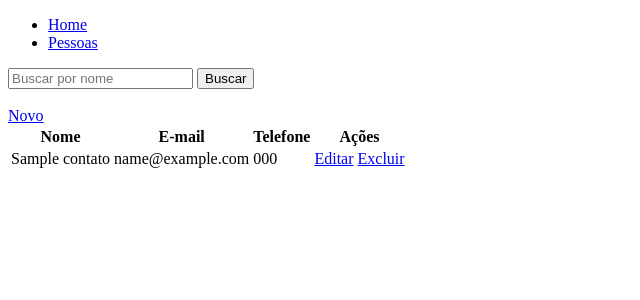
After one commit to luhborba/Lista_de_Contatos-django, a Django app: page /pessoas/1/contatos/ in a window 1280 px wide. The commit adds this page. Shown: the top 300 px of the page, without its empty margins (0-640 px from the left). Run offline with Django 4.2, Linux system fonts and the light colour scheme; tables that the repository leaves empty hold one stand-in row (values such as "Sample post").

Commit message:
Commitando

```diff
--- a/pessoa/models.py
+++ b/pessoa/models.py
@@ -1,4 +1,5 @@
 from email.policy import default
+from tkinter import CASCADE
 from django.db import models
 
 
@@ -9,3 +10,14 @@ class Pessoa(models.Model):
 
     def __str__(self) -> str:
         return self.nome_completo
+
+
+class Contato(models.Model):
+    nome = models.CharField(max_length=256)
+    email = models.EmailField(max_length=256)
+    telefone = models.CharField(max_length=20)
+    pessoa = models.ForeignKey(Pessoa, on_delete=models.CASCADE)
+
+
+    def __str__(self):
+        return self.nome
--- /dev/null
+++ b/pessoa/templates/contatos/contato_list.html
@@ -0,0 +1,33 @@
+{% extends 'main/base.html' %}
+{% block content %}
+<form method="get">
+    <input type="text" name="nome" placeholder="Buscar por nome"/>
+    <input type="submit" value="Buscar"/>
+</form>
+<br>
+<a href="{% url 'contato.novo' pk_pessoa %}">Novo</a>
+<br>
+<table>
+    <thead>
+        <tr>
+            <th>Nome</th>
+            <th>E-mail</th>
+            <th>Telefone</th>
+            <th>Ações</th>
+        </tr>
+    </thead>
+    <tbody>
+        {% for contato in contatos %}
+        <tr>
+            <td>{{contato.nome}}</td>
+            <td>{{ contato.email}}</td>
+            <td>{{ contato.telefone}}</td>
+            <td>
+                <a href="{% url 'contato.edit' pk_pessoa contato.pk %}">Editar</a>
+                <a href="{% url 'contato.del' pk_pessoa contato.pk %}">Excluir</a>
+            </td>
+        </tr>
+        {% endfor %}
+    </tbody>
+</table>
+{% endblock content %}
--- a/pessoa/templates/pessoa/pessoa_list.html
+++ b/pessoa/templates/pessoa/pessoa_list.html
@@ -34,6 +34,7 @@
             <td>
                 <a href="{% url 'pessoa.edit' pessoa.pk %}">Editar</a>
                 <a href="{% url 'pessoa.del' pessoa.pk %}">Excluir</a>
+                <a href="{% url 'pessoa.contatos' pessoa.pk %}">Contatos</a>
             </td>
         </tr>
         {% endfor %}
--- a/pessoa/urls.py
+++ b/pessoa/urls.py
@@ -1,10 +1,14 @@
 from django.urls import path
-from .views import ListaPessoaView, PessoaCreateView, PessoaUpdateView, PessoaDeleteView
+from .views import ListaPessoaView, PessoaCreateView, PessoaUpdateView, PessoaDeleteView, contatos, contato_novo, contato_editar, contato_remover
 
 
 urlpatterns = [
     path('', ListaPessoaView.as_view(), name='pessoa.index'),
     path('novo/', PessoaCreateView.as_view(), name='pessoa.novo'),
     path('<int:pk>/edit/', PessoaUpdateView.as_view(), name='pessoa.edit'),
-    path('<int:pk>/del/', PessoaDeleteView.as_view(), name='pessoa.del')
+    path('<int:pk>/del/', PessoaDeleteView.as_view(), name='pessoa.del'),
+    path('<int:pk_pessoa>/contatos/', contatos, name='pessoa.contatos'),
+    path('<int:pk_pessoa>/contatos/novo/', contato_novo, name='contato.novo'),
+    path('<int:pk_pessoa>/contatos/<int:pk>/edit/', contato_editar, name='contato.edit'),
+    path('<int:pk_pessoa>/contatos/<int:pk>/del/', contato_remover, name='contato.del'),
 ]
--- a/pessoa/views.py
+++ b/pessoa/views.py
@@ -1,8 +1,9 @@
-from django.shortcuts import render
+from django.http import HttpResponse, Http404
+from django.shortcuts import render, redirect, get_object_or_404
 from django.views.generic import ListView, CreateView, UpdateView, DeleteView
-from .models import Pessoa
-from .forms import PessoaForm
-
+from .models import Pessoa, Contato
+from .forms import PessoaForm, ContatoForm
+from django.urls import reverse
 
 class ListaPessoaView(ListView):
     model = Pessoa
@@ -33,3 +34,38 @@ class PessoaUpdateView(UpdateView):
 class PessoaDeleteView(DeleteView):
     model = Pessoa
     success_url = '/pessoas/'
+
+
+def contatos(request, pk_pessoa):
+    contatos = Contato.objects.filter(pessoa=pk_pessoa)
+    return render(request, 'contatos/contato_list.html', {'contatos' : contatos, 'pk_pessoa' : pk_pessoa})
+
+def contato_novo(request, pk_pessoa):
+    form = ContatoForm()
+    if request.method == "POST":
+        form = ContatoForm(request.POST)
+        if form.is_valid():
+            contato = form.save(commit=False)
+            contato.pessoa_id = pk_pessoa;
+            contato.save()
+            return redirect(reverse('pessoa.contatos', args=[pk_pessoa]))
+
+    return render(request, 'contatos/contato_form.html', {'form': form})
+
+
+def contato_editar(request, pk_pessoa, pk):
+    contato = get_object_or_404(Contato, pk=pk)
+    form = ContatoForm(instance=contato)
+    if request.method=="POST":
+        form = ContatoForm(request.POST, instance=contato)
+        if form.is_valid():
+            form.save()
+            return redirect(reverse('pessoa.contatos', args=[pk_pessoa]))
+
+    return render(request, 'contatos/contato_form.html', {'form':form})
+
+
+def contato_remover(request, pk_pessoa, pk):
+    contato = get_object_or_404(Contato, pk=pk)
+    contato.delete()
+    return redirect(reverse('pessoa.contatos', args=[pk_pessoa]))
```
Also changed, not shown: pessoa/forms.py (+7 -1 lines), pessoa/templates/contatos/contato_form.html (added, +8 -0 lines), pessoa/migrations/0002_contato.py (added).
